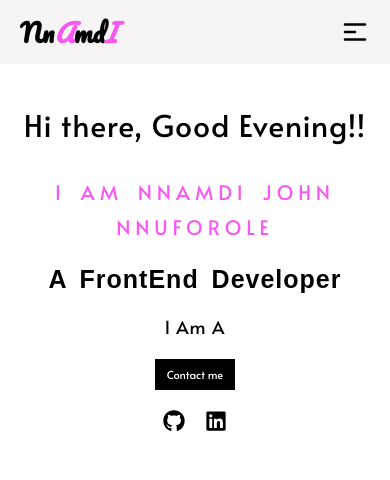
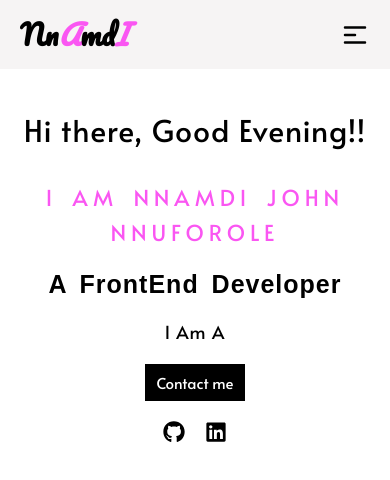
Before and after one commit to JohnnyIndexman/Portfolio, a React (Create React App) app: page / in a window 390 px wide. Shown: the top 480 px of the page. Built offline with nearby package versions, Linux system fonts and the light colour scheme.

Commit message:
css update

```diff
--- a/src/index.css
+++ b/src/index.css
@@ -479,7 +479,7 @@ textarea:focus{
   }
 
   .header1 > h1 a{
-    font-size: 25px;
+    font-size: 28px;
   }
 
   h1{
@@ -500,8 +500,8 @@ textarea:focus{
     }
 
     .home-page button{
-      width: 80px;
-      font-size: 11px;
+      width: 100px;
+      font-size: 15px;
       align-self: center;
       padding: 8px;
     }
@@ -533,7 +533,7 @@ textarea:focus{
       word-spacing: 5px;
       letter-spacing: 5px;
       text-align: center;
-      font-size: 20px;
+      font-size: 22px;
     }
 
     .home-page h3{
```
